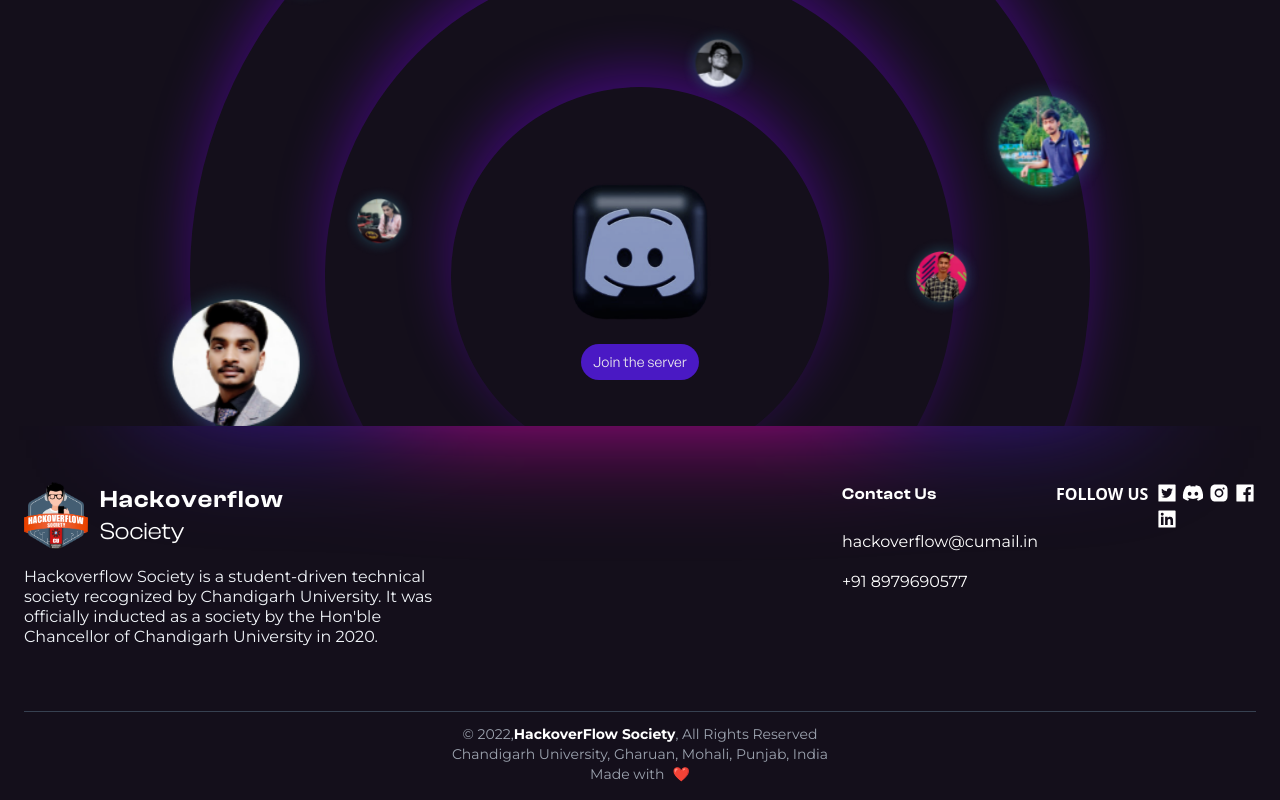
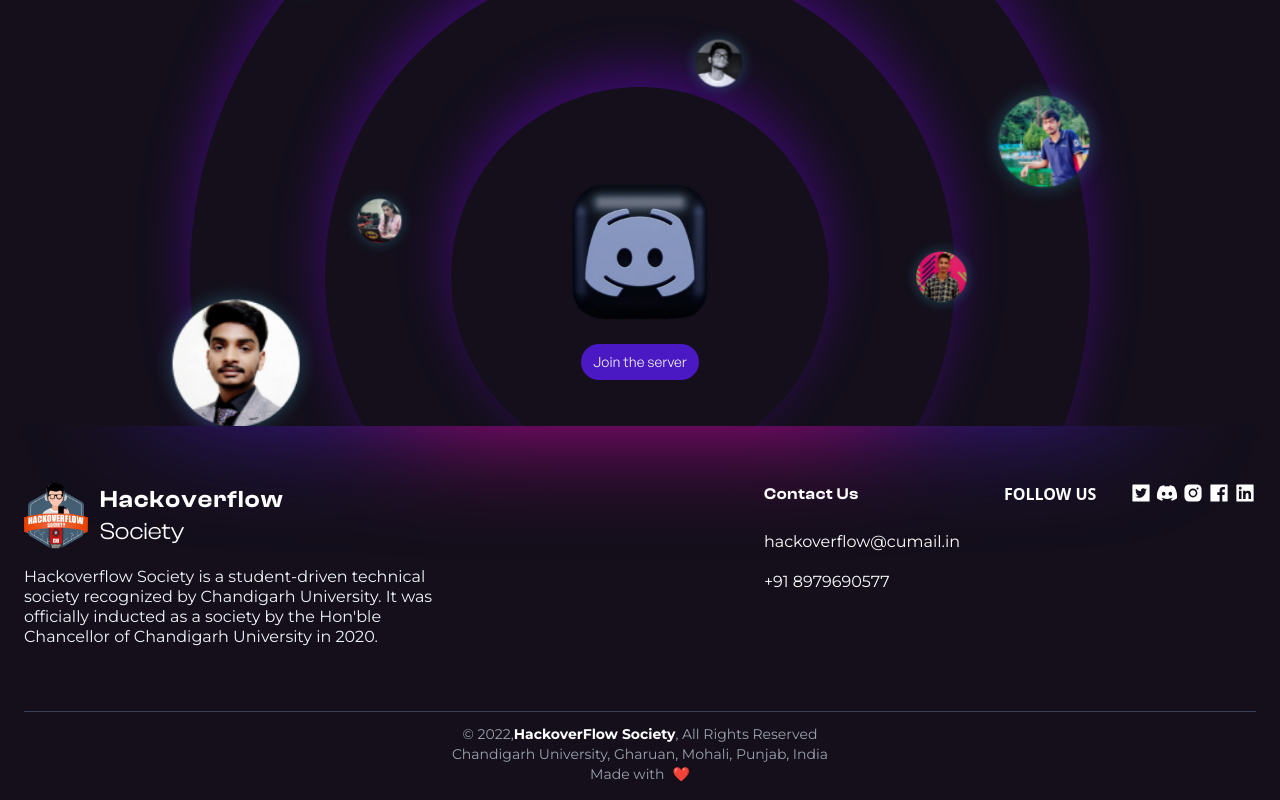
Before and after one commit to piyush-3110/HackoverflowSociety-website, a Next.js app: page / in a window 1280 px wide. Shown: the part 6590-7390 px from the top of the page. Built offline with nearby package versions, Linux system fonts and the light colour scheme.

Commit message:
icons update

```diff
--- a/components/footer/Footer.tsx
+++ b/components/footer/Footer.tsx
@@ -11,7 +11,7 @@
 } from "react-icons/ai";
 import { FaDiscord } from "react-icons/fa";
 function Socials({ heightWidth = 22, className = "", override = false }) {
-  let classes = "grid grid-cols-4 gap-1 " + className;
+  let classes = "grid grid-cols-5 gap-1 " + className;
   if (override) {
     classes = className;
   }
```
